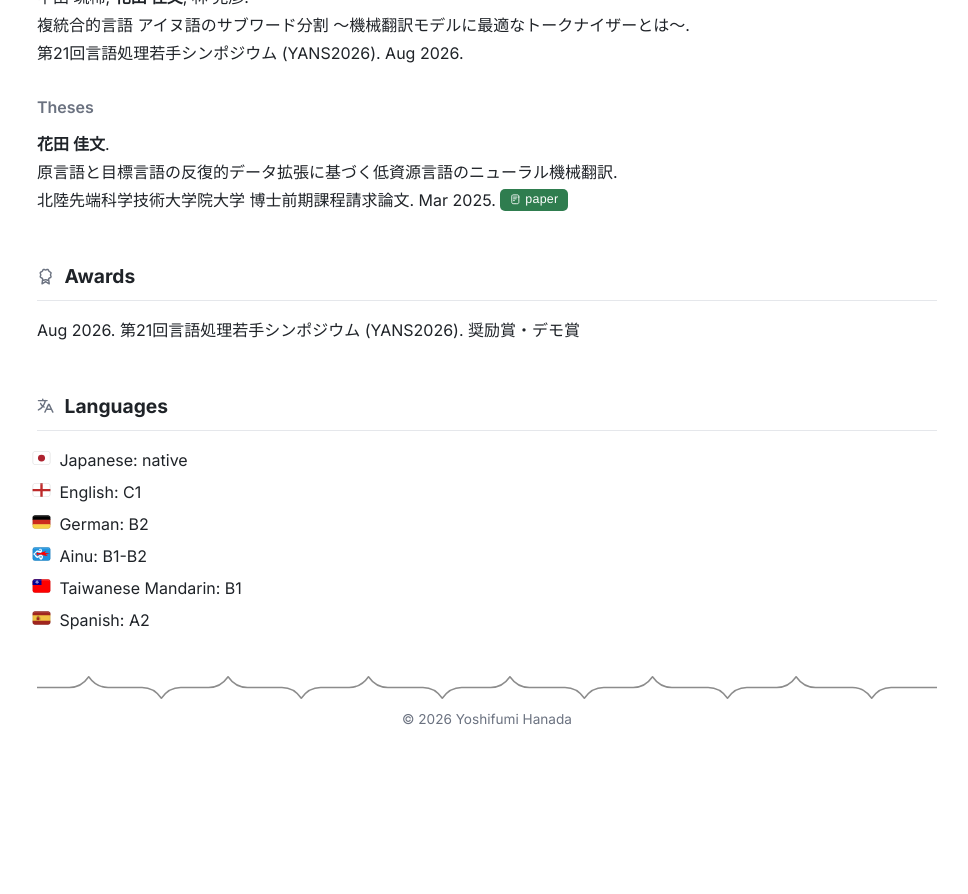
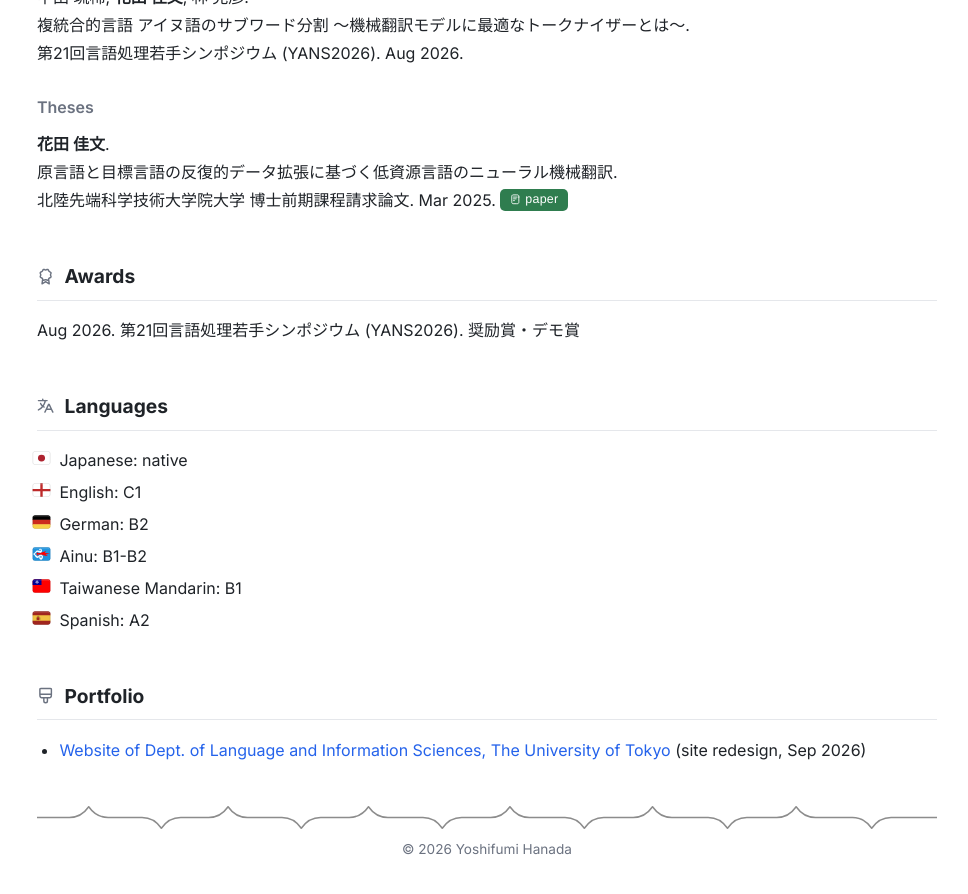
Before and after one commit to nonotoy/nonotoy.github.io, a Jekyll site: the page built from index.md, in a window 1280 px wide and 900 px high, scrolled down 1630 px. Shown: the top 894 px of the window, without its empty margins (153-1121 px from the left). Built offline with Jekyll 4.4.1, drawn with Linux system fonts in a browser that asks for light colours; before the commit the page ends 2400 px from its top, so only the background shows below that.

Commit message:
content: add Portfolio section with department website
Claude-Session: https://claude.ai/code/session_01BrH46TaqQBRPkkgM7AY3cL

```diff
--- a/index.md
+++ b/index.md
@@ -84,3 +84,6 @@ Aug 2026. 第21回言語処理若手シンポジウム (YANS2026). 奨励賞・
 - {:.li-flag} <img class="flag-icon" src="/assets/ainu-flag.svg" alt="Ainu flag"> Ainu: B1-B2
 - {:.li-flag} <img class="flag-icon" src="/assets/taiwan-flag.svg" alt="Taiwanese flag"> Taiwanese Mandarin: B1
 - {:.li-flag} <img class="flag-icon" src="/assets/spain-flag.svg" alt="Spanish flag"> Spanish: A2
+
+## {% include icons/palette.svg %} Portfolio
+- [Website of Dept. of Language and Information Sciences, The University of Tokyo](https://gamp.c.u-tokyo.ac.jp/) (site redesign, Sep 2026)
```
Also changed, not shown: _includes/icons/palette.svg (added).
